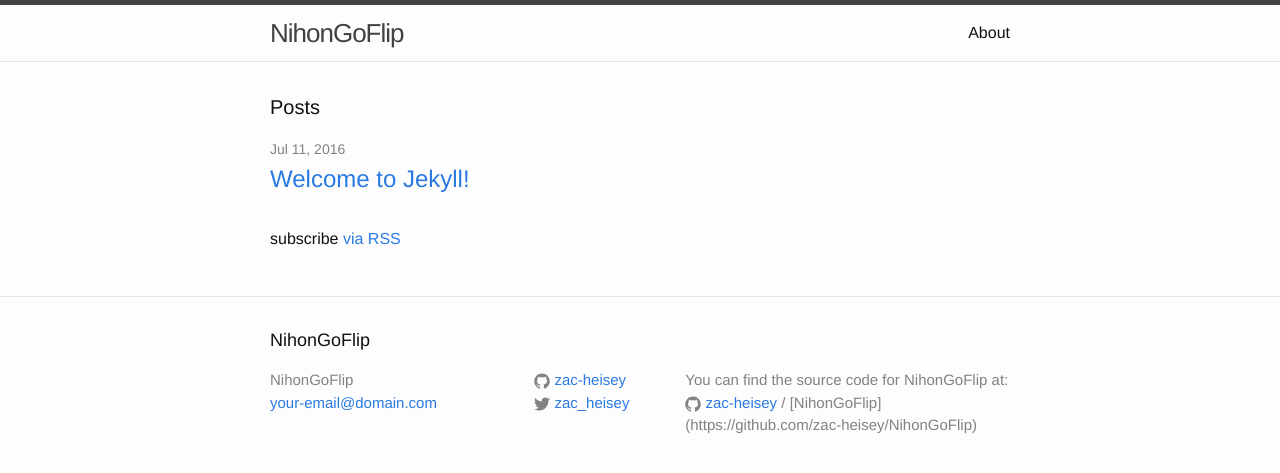
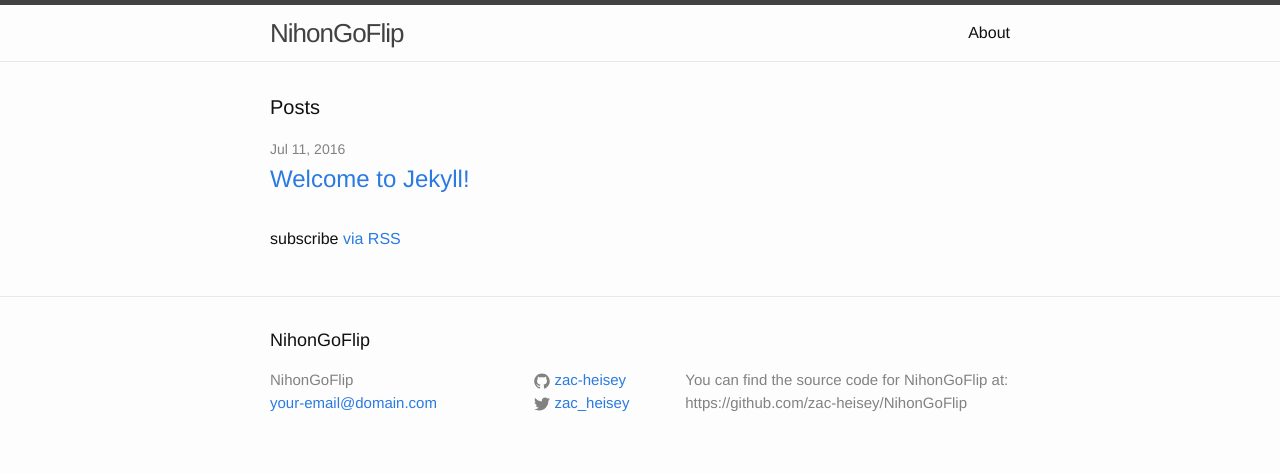
Before and after one commit to zac-heisey/NihonGoFlip, a Jekyll site: the page built from index.html, in a window 1280 px wide. Shown: the top 473 px of the page. Built offline with Jekyll 4.4.1, drawn with Linux system fonts in a browser that asks for light colours.

Commit message:
edit description content in footer

```diff
--- a/_includes/footer.html
+++ b/_includes/footer.html
@@ -29,9 +29,7 @@
       </div>
 
       <div class="footer-col footer-col-3">
-        <p>You can find the source code for NihonGoFlip at:
-        {% include icon-github.html username="zac-heisey" %} /
-        [NihonGoFlip](https://github.com/zac-heisey/NihonGoFlip)</p>
+        <p>You can find the source code for NihonGoFlip at: https://github.com/zac-heisey/NihonGoFlip</p>
       </div>
     </div>
 
```
